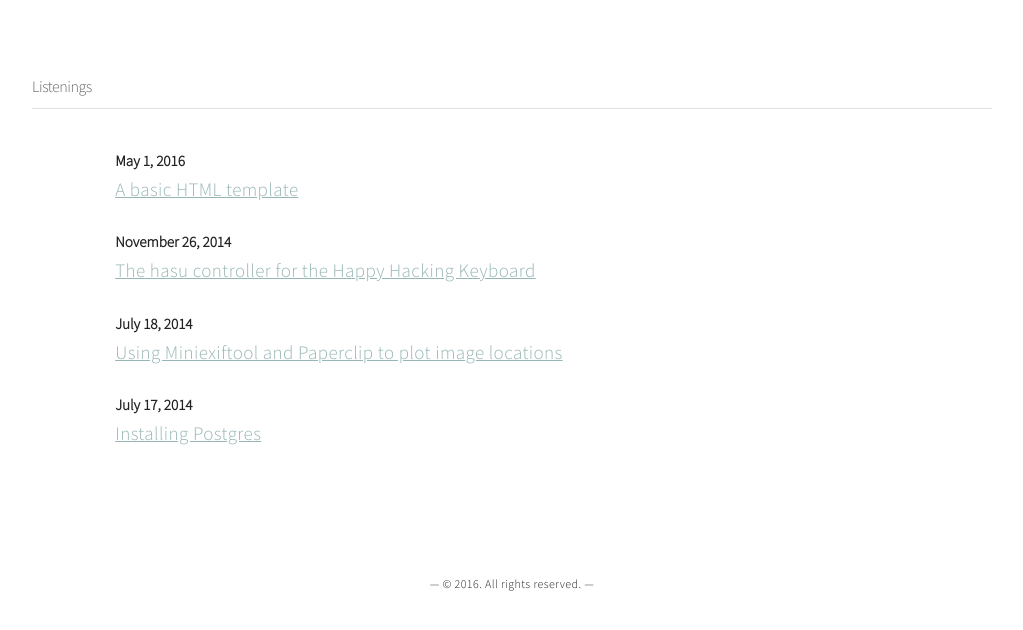
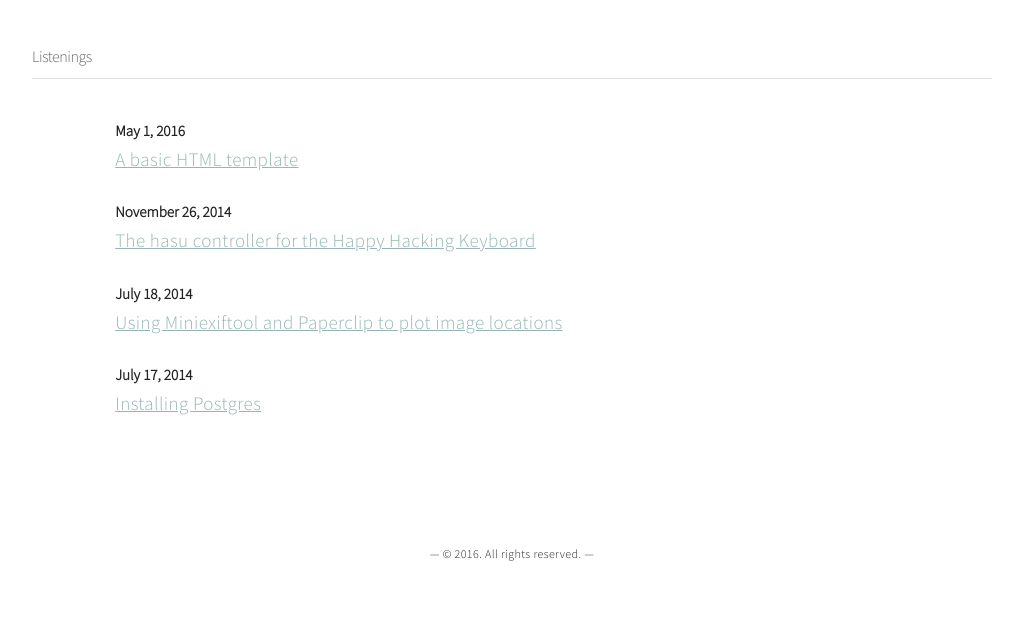
Before and after one commit to bswinnerton/blog, a Jekyll site: the page built from index.html, in a window 1280 px wide. Shown: the top 630 px of the page, without its empty margins (128-1151 px from the left). Built offline with Jekyll 4.4.1, drawn with Linux system fonts in a browser that asks for light colours; the list of posts is cut into pages by our own code.

Commit message:
Reduce the top margin

```diff
--- a/public/css/styles.css
+++ b/public/css/styles.css
@@ -1,6 +1,6 @@
 body {
   font-family: 'Source Sans Pro', sans-serif;
-  margin-top: 60px;
+  margin-top: 30px;
 }
 
 h1, h2 {
```
